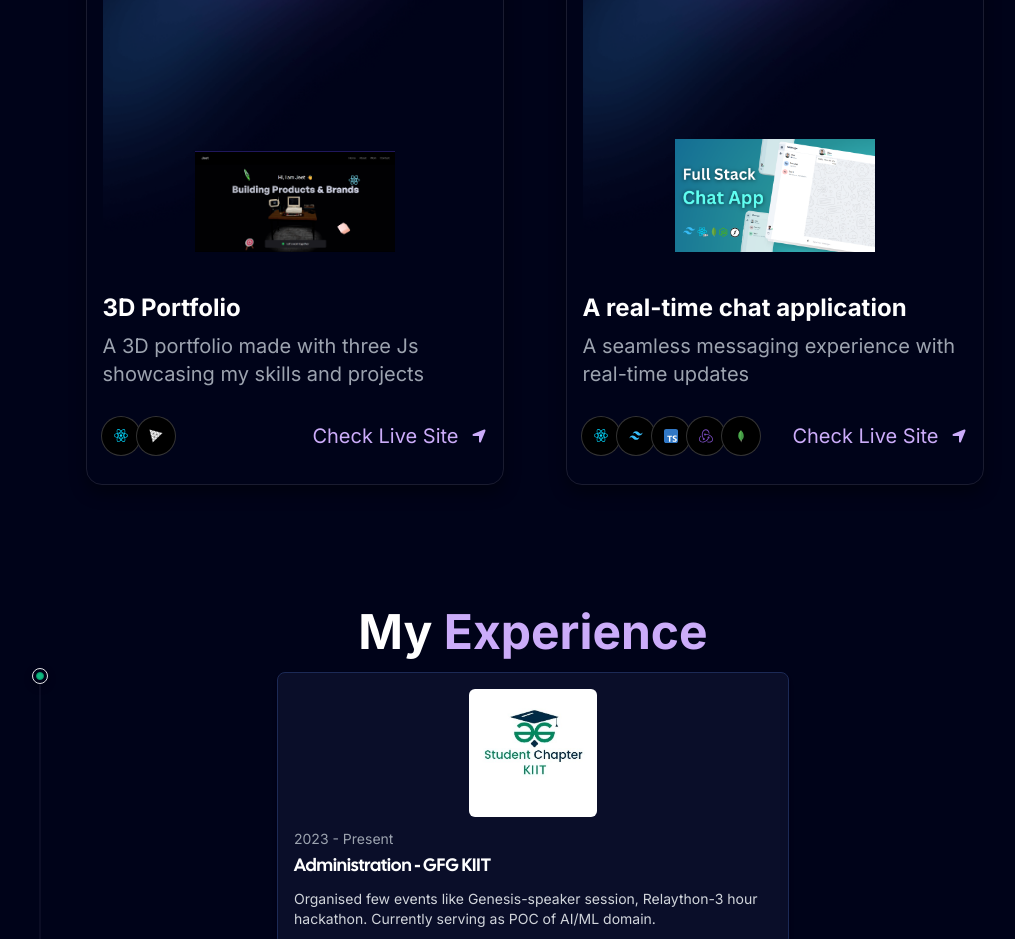
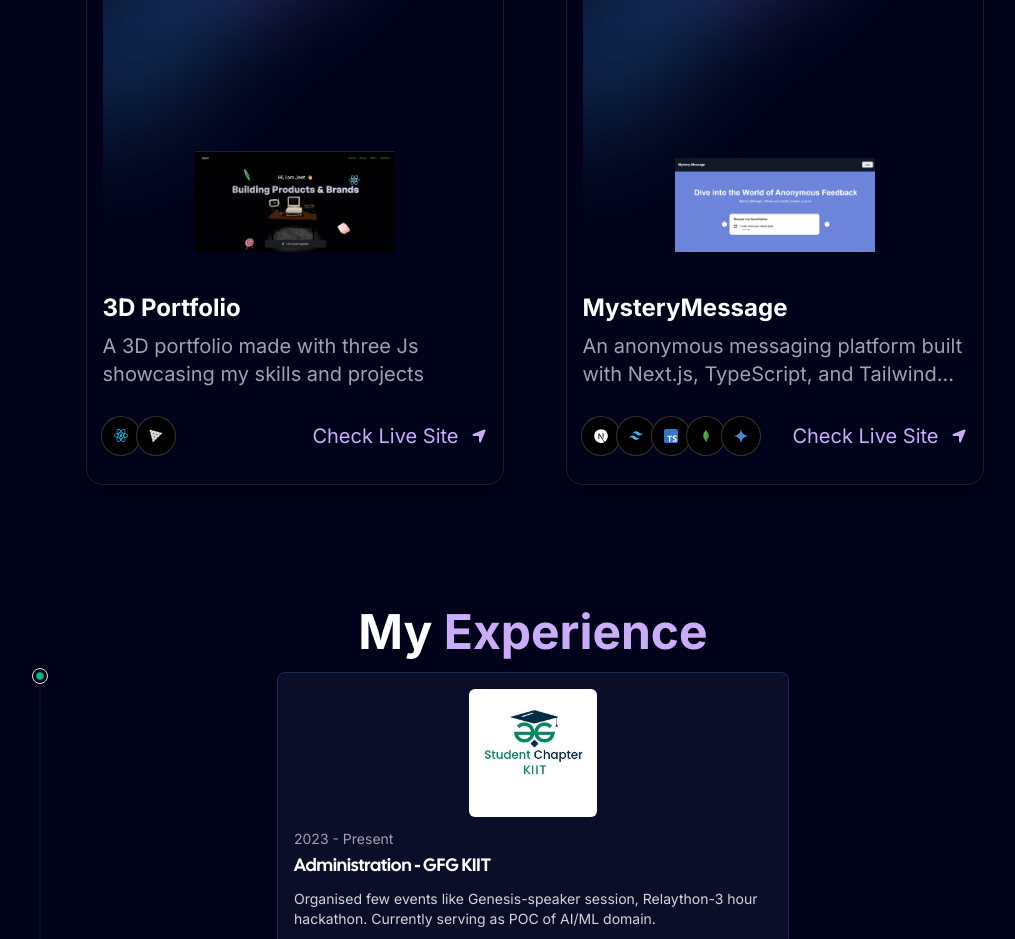
Before and after one commit to JeetDas5/portfolio, a Next.js app: page / in a window 1280 px wide. Shown: the part 2400-3339 px from the top of the page, without its empty margins (107-1122 px from the left). Built offline with nearby package versions, Linux system fonts and the light colour scheme.

Commit message:
minor fix

```diff
--- a/data/index.ts
+++ b/data/index.ts
@@ -98,11 +98,11 @@ export const projects = [
 
   {
     id: 4,
-    title: "A real-time chat application",
-    des: "A seamless messaging experience with real-time updates",
-    img: "/chat.png",
-    iconLists: ["/re.svg", "/tail.svg", "/ts.svg","/redux.svg","/mongo.svg"],
-    link: "https://github.com/JeetDas5/Full-Stack-Chat-app",
+    title: "MysteryMessage",
+    des: "An anonymous messaging platform built with Next.js, TypeScript, and Tailwind CSS. It allows users to send anonymous messages securely and seamlessly. ",
+    img: "/mm.png",
+    iconLists: ["/next.svg", "/tail.svg", "/ts.svg", "/mongo.svg", "/gemini.svg"],
+    link: "https://mystery-message-jeet.vercel.app",
   },
 
 ];
```
